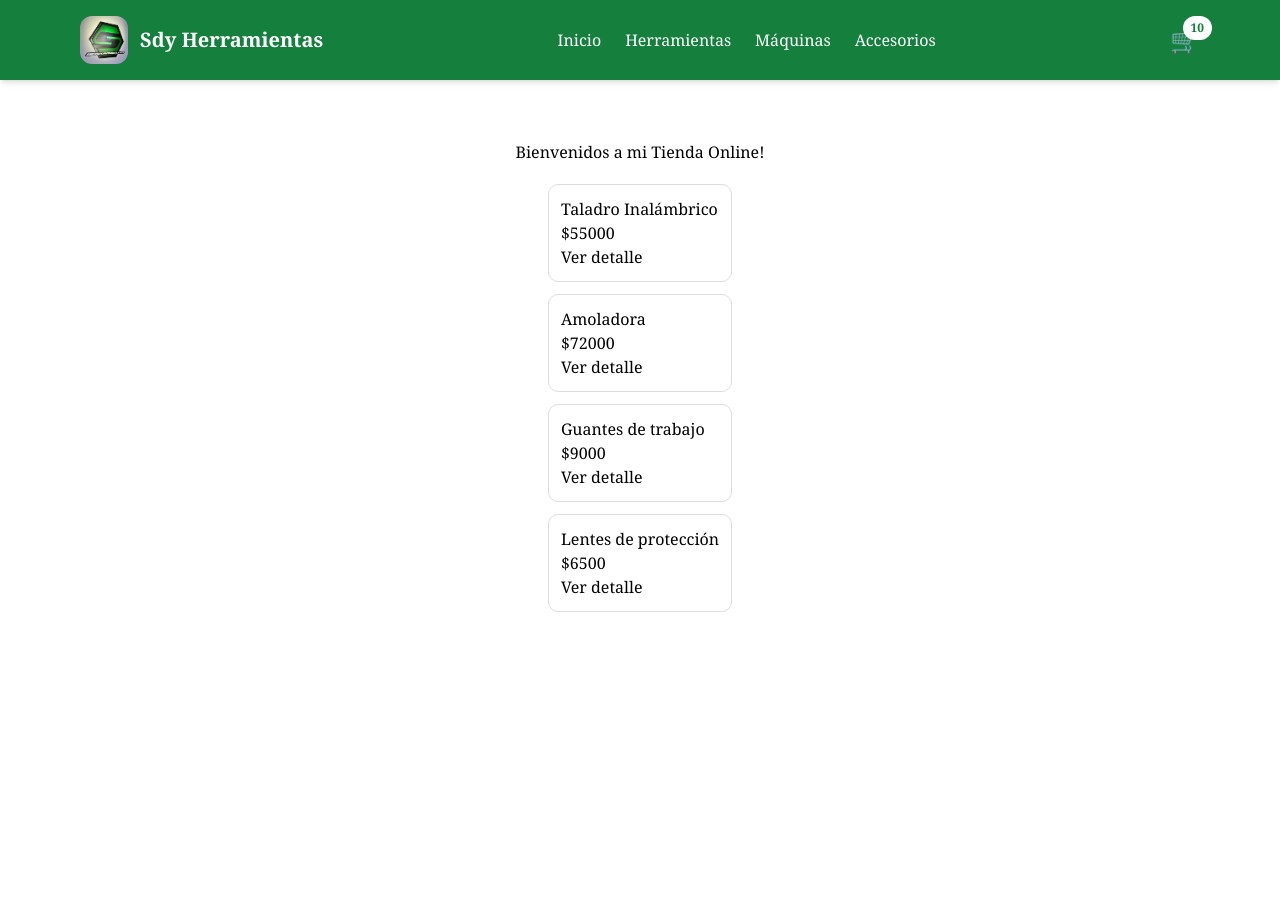
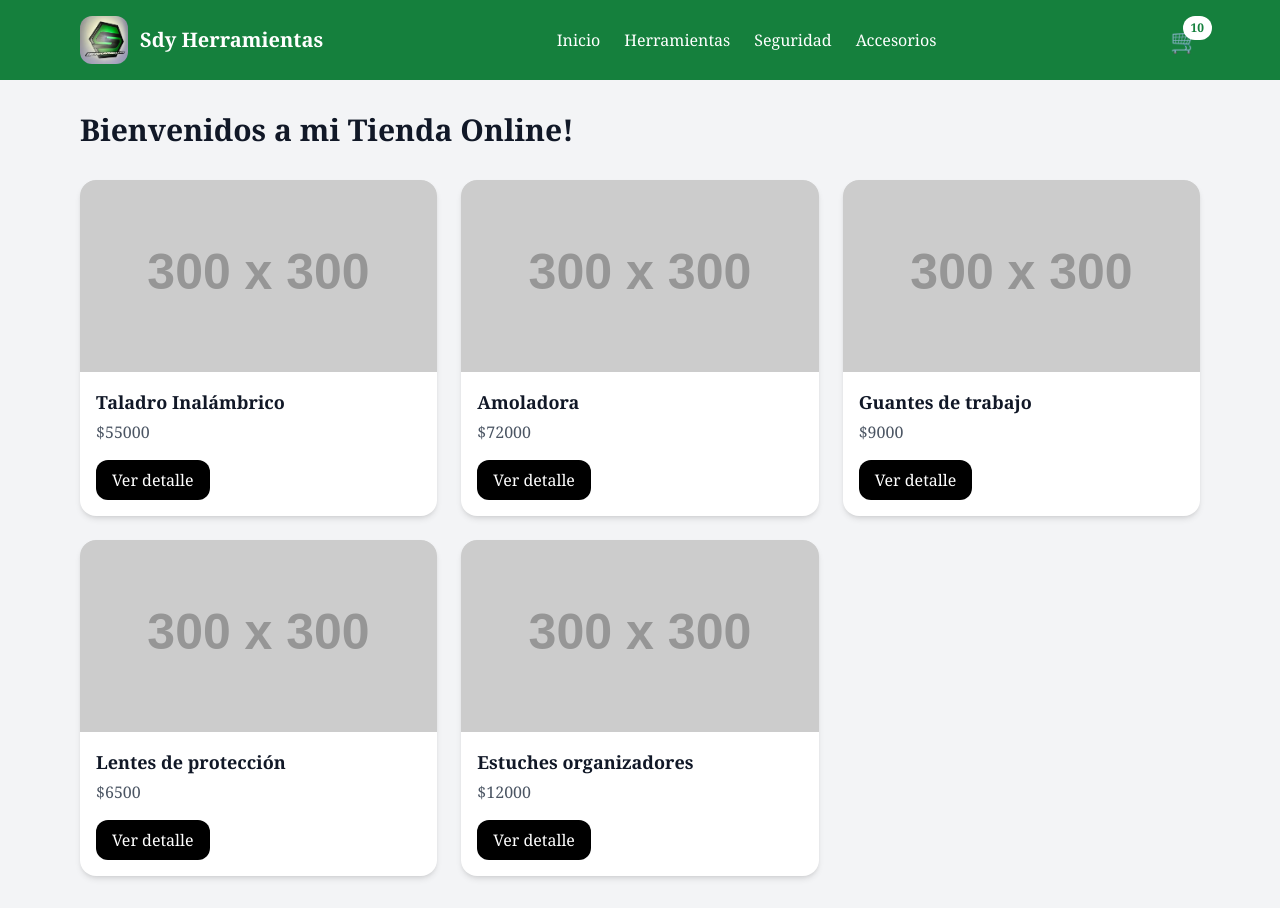
Before and after one commit to SanchezE91/Repo-React, a React (Vite) app: page / in a window 1280 px wide. Before the commit the page ends 800 px from the top, so only its background shows below. Built offline with nearby package versions, Linux system fonts and the light colour scheme.

Commit message:
archivos de preentrega2 sin terminar

```diff
--- a/src/components/ItemListContainer.jsx
+++ b/src/components/ItemListContainer.jsx
@@ -1,4 +1,4 @@
-import { useEffect, useState } from "react";
+import { useEffect, useMemo, useState } from "react";
 import { useParams, Link } from "react-router-dom";
 import { getProducts } from "./service/productService";
 
@@ -8,9 +8,25 @@ const ItemListContainer = ({ mensaje }) => {
   const [products, setProducts] = useState([]);
   const [loading, setLoading] = useState(true);
 
+  const categoryNames = useMemo(
+    () => ({
+      herramientas: "Herramientas",
+      seguridad: "Seguridad",
+      accesorios: "Accesorios",
+    }),
+    []
+  );
+
+  const categoryTitle = categoryId ? categoryNames[categoryId] : null;
+
+
+  const title = categoryTitle ? categoryTitle : mensaje;
+
   useEffect(() => {
     let isMounted = true;
+
     setLoading(true);
+    setProducts([]);
 
     getProducts(categoryId)
       .then((data) => {
@@ -27,32 +43,60 @@ const ItemListContainer = ({ mensaje }) => {
   }, [categoryId]);
 
   return (
-    <div className="item-container">
-      <h2>{mensaje}</h2>
+    <main className="min-h-screen bg-gray-100">
+      <div className="max-w-6xl mx-auto px-4 py-8">
+        <h2 className="text-3xl font-bold text-gray-900">{title}</h2>
 
-      {categoryId && <h3>Categoría: {categoryId}</h3>}
+        {categoryTitle && (
+          <p className="mt-2 text-gray-600">
+            Categoría: <span className="font-semibold">{categoryTitle}</span>
+          </p>
+        )}
 
+        <div className="mt-8">
           {loading ? (
-        <p>Cargando productos...</p>
+            <p className="text-gray-600">Cargando productos...</p>
+          ) : products.length === 0 ? (
+            <p className="text-gray-600">
+              No hay productos para esta categoría.
+            </p>
           ) : (
-        <div style={{ display: "grid", gap: 12 }}>
+            <div className="grid gap-6 sm:grid-cols-2 lg:grid-cols-3">
               {products.map((prod) => (
-            <div
+                <article
                   key={prod.id}
-              style={{
-                border: "1px solid #ddd",
-                padding: 12,
-                borderRadius: 10,
-              }}
+                  className="bg-white rounded-2xl shadow-md overflow-hidden hover:shadow-xl transition"
                 >
-              <h3>{prod.title}</h3>
-              <p>${prod.price}</p>
-              <Link to={`/item/${prod.id}`}>Ver detalle</Link>
+                  <div className="w-full h-48 bg-gray-100">
+                    <img
+                      src={prod.image}
+                      alt={prod.title}
+                      className="w-full h-full object-cover"
+                      loading="lazy"
+                    />
                   </div>
+
+                  <div className="p-4">
+                    <h3 className="text-lg font-semibold text-gray-900 line-clamp-1">
+                      {prod.title}
+                    </h3>
+
+                    <p className="text-gray-600 mt-1">${prod.price}</p>
+
+                    <Link
+                      to={`/item/${prod.id}`}
+                      className="inline-block mt-4 px-4 py-2 rounded-xl bg-black text-white hover:bg-gray-800 transition"
+                    >
+                      Ver detalle
+                    </Link>
+                  </div>
+                </article>
               ))}
             </div>
           )}
         </div>
+      </div>
+    </main>
   );
 };
 
--- a/src/components/NavBar.jsx
+++ b/src/components/NavBar.jsx
@@ -24,8 +24,8 @@ const NavBar = () => {
           </li>
 
           <li>
-            <Link to="/category/maquinas" className="hover:underline">
-              Máquinas
+            <Link to="/category/seguridad" className="hover:underline">
+              Seguridad
             </Link>
           </li>
 
--- a/src/data/products.js
+++ b/src/data/products.js
@@ -35,9 +35,19 @@ export const products = [
     stock: 30,
     image: "https://via.placeholder.com/300",
   },
+  {
+    id: "5",
+    title: "Estuches organizadores",
+    price: 12000,
+    category: "accesorios",
+    description: "Estuches para organizar herramientas y accesorios.",
+    stock: 20,
+    image: "https://via.placeholder.com/300",
+  },
 ];
 
 export const categories = [
   { id: "herramientas", label: "Herramientas" },
   { id: "seguridad", label: "Seguridad" },
+  { id: "accesorios", label: "Accesorios" },
 ];
```
Lines whose indentation alone changed are shown as unchanged.
